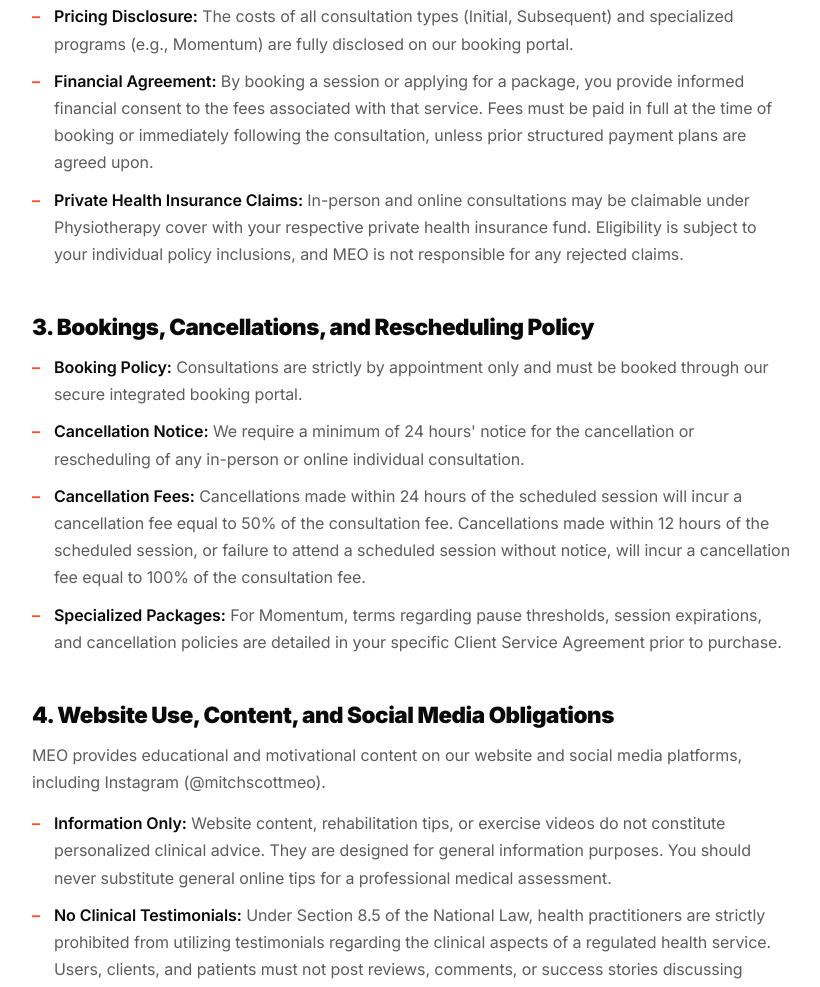
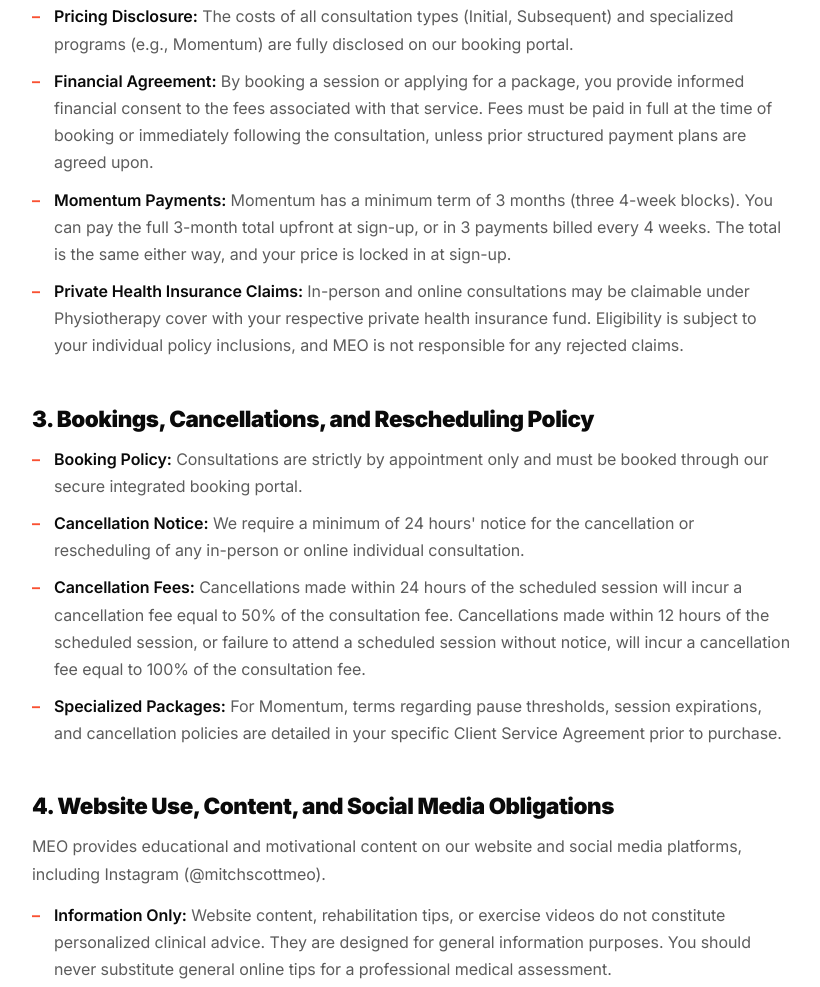
Before and after one commit to mitchscottrehab/MEO, a plain HTML site: page mitch-scott-rehab 71/terms-conditions.html in a window 1280 px wide. Shown: the part 1152-2139 px from the top of the page, without its empty margins (228-1048 px from the left). Drawn offline with Linux system fonts and the light colour scheme.

Commit message:
Terms: Momentum upfront or 4-weekly payment option
Co-Authored-By: Claude Opus 5.5 <noreply@anthropic.com>
Claude-Session: https://claude.ai/code/session_01FeTAL6LSt42axqoSQSzZrM

```diff
--- a/mitch-scott-rehab 71/terms-conditions.html
+++ b/mitch-scott-rehab 71/terms-conditions.html
@@ -98,6 +98,7 @@ src="https://www.facebook.com/tr?id=2308202229914735&ev=PageView&noscript=1"
       <ul>
         <li><strong>Pricing Disclosure:</strong> The costs of all consultation types (Initial, Subsequent) and specialized programs (e.g., Momentum) are fully disclosed on our booking portal.</li>
         <li><strong>Financial Agreement:</strong> By booking a session or applying for a package, you provide informed financial consent to the fees associated with that service. Fees must be paid in full at the time of booking or immediately following the consultation, unless prior structured payment plans are agreed upon.</li>
+        <li><strong>Momentum Payments:</strong> Momentum has a minimum term of 3 months (three 4-week blocks). You can pay the full 3-month total upfront at sign-up, or in 3 payments billed every 4 weeks. The total is the same either way, and your price is locked in at sign-up.</li>
         <li><strong>Private Health Insurance Claims:</strong> In-person and online consultations may be claimable under Physiotherapy cover with your respective private health insurance fund. Eligibility is subject to your individual policy inclusions, and MEO is not responsible for any rejected claims.</li>
       </ul>
 
```
